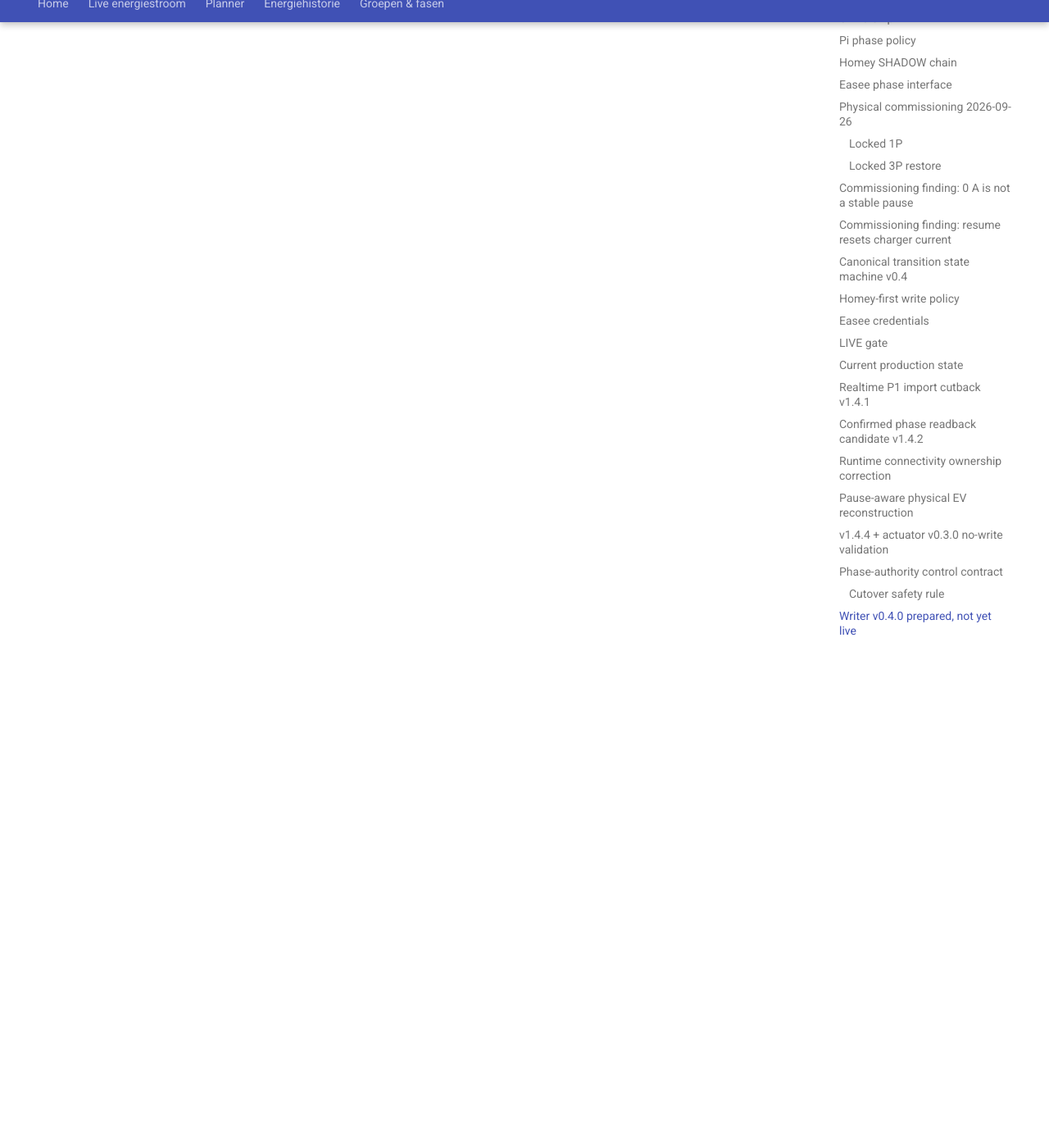
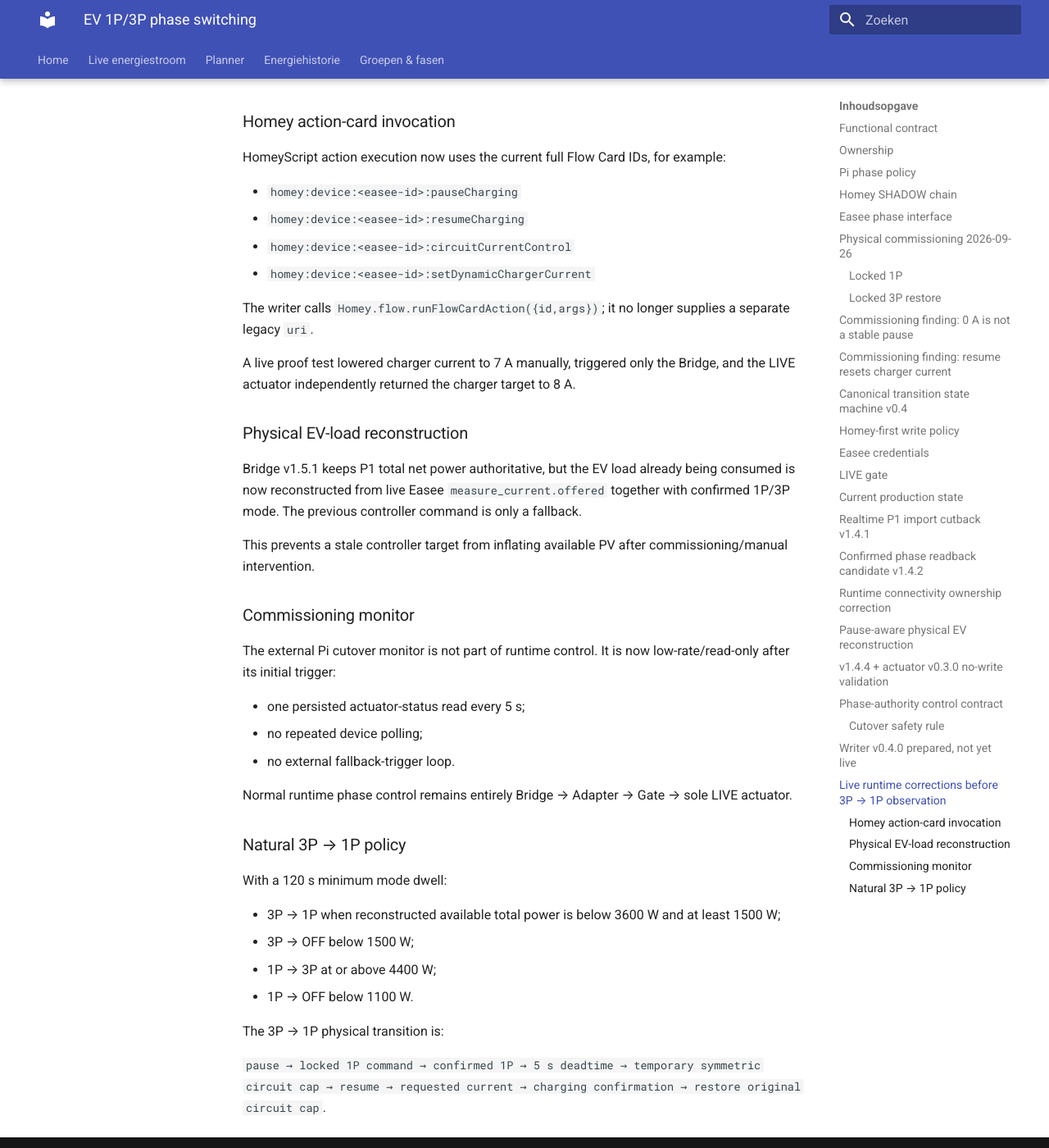
Before and after one commit to OnsKasteeltje/homey-energy-manual, an MkDocs documentation site: the page built from docs/architecture/ev-phase-switching-v0.1.md, in a window 1280 px wide and 1400 px high, scrolled down 13577 px. Shown: the whole window at 82% size. Built offline with MkDocs 1.6.1 and Material for MkDocs 9.7.7, drawn with Linux system fonts in a browser that asks for light colours; some of the changed text lies outside the part shown.

Commit message:
docs(ev): record live writer and offered-current feedback corrections

```diff
--- a/docs/architecture/ev-phase-switching-v0.1.md
+++ b/docs/architecture/ev-phase-switching-v0.1.md
@@ -427,7 +427,7 @@
 
 Prepared contract:
 
-- Bridge v1.5.0: `EM2_EV_PHASE_CONTROL_V0.1`
+- Bridge v1.5.1: `EM2_EV_PHASE_CONTROL_V0.1`
   - authoritative `OFF | 1P | 3P`
   - `phase_requested_A`
   - `phase_requested_W`
@@ -489,3 +489,50 @@
 `PAUSE -> phase command -> confirmed locked phase -> 5 s deadtime -> temporary symmetric circuit cap -> RESUME -> desired charger current -> charging confirmation -> restore original circuit cap -> STABLE`
 
 The next gate is regression plus armed-disabled deployment. Physical cutover requires a separate explicit promotion of `PHASE_EXECUTION_ENABLED`.
+
+
+## Live runtime corrections before 3P → 1P observation
+
+Two commissioning findings were incorporated before observing the natural solar-decline transition.
+
+### Homey action-card invocation
+
+HomeyScript action execution now uses the current full Flow Card IDs, for example:
+
+- `homey:device:<easee-id>:pauseCharging`
+- `homey:device:<easee-id>:resumeCharging`
+- `homey:device:<easee-id>:circuitCurrentControl`
+- `homey:device:<easee-id>:setDynamicChargerCurrent`
+
+The writer calls `Homey.flow.runFlowCardAction({id,args})`; it no longer supplies a separate legacy `uri`.
+
+A live proof test lowered charger current to 7 A manually, triggered only the Bridge, and the LIVE actuator independently returned the charger target to 8 A.
+
+### Physical EV-load reconstruction
+
+Bridge v1.5.1 keeps P1 total net power authoritative, but the EV load already being consumed is now reconstructed from live Easee `measure_current.offered` together with confirmed 1P/3P mode. The previous controller command is only a fallback.
+
+This prevents a stale controller target from inflating available PV after commissioning/manual intervention.
+
+### Commissioning monitor
+
+The external Pi cutover monitor is not part of runtime control. It is now low-rate/read-only after its initial trigger:
+
+- one persisted actuator-status read every 5 s;
+- no repeated device polling;
+- no external fallback-trigger loop.
+
+Normal runtime phase control remains entirely Bridge → Adapter → Gate → sole LIVE actuator.
+
+### Natural 3P → 1P policy
+
+With a 120 s minimum mode dwell:
+
+- 3P → 1P when reconstructed available total power is below 3600 W and at least 1500 W;
+- 3P → OFF below 1500 W;
+- 1P → 3P at or above 4400 W;
+- 1P → OFF below 1100 W.
+
+The 3P → 1P physical transition is:
+
+`pause → locked 1P command → confirmed 1P → 5 s deadtime → temporary symmetric circuit cap → resume → requested current → charging confirmation → restore original circuit cap`.
```
